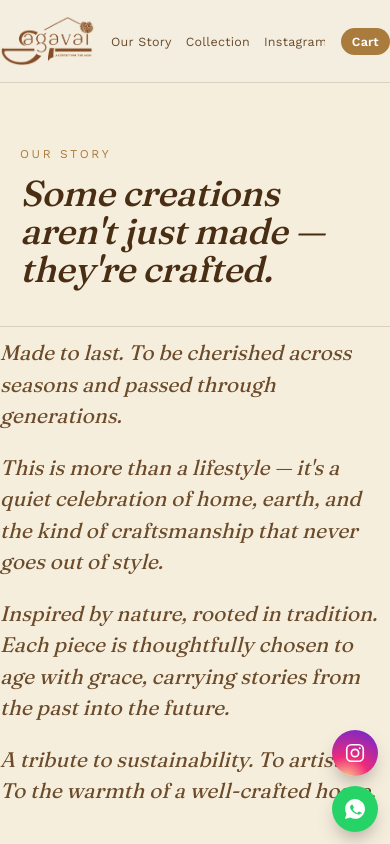
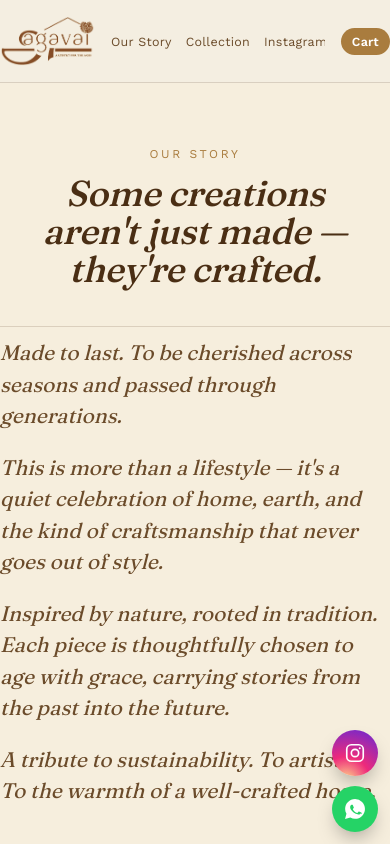
Before and after one commit to mvbinvestor-alt/Agavai-site, a Next.js app: page /about in a window 390 px wide. Shown: the top 844 px of the page. Built offline with nearby package versions, Linux system fonts and the light colour scheme; no server answers.

Commit message:
Center hero content on wider screens (was left-aligned with large empty gap on tablet/laptop)

```diff
--- a/app/globals.css
+++ b/app/globals.css
@@ -141,6 +141,11 @@ button {
 .hero {
   padding: 64px 0 40px;
   border-bottom: 1px solid var(--line);
+  text-align: center;
+}
+
+.hero__actions {
+  justify-content: center;
 }
 
 .hero__eyebrow {
@@ -155,7 +160,7 @@ button {
   font-size: clamp(36px, 6vw, 60px);
   font-style: italic;
   line-height: 1.05;
-  margin: 0 0 18px;
+  margin: 0 auto 18px;
   max-width: 14ch;
 }
 
@@ -164,7 +169,7 @@ button {
   font-size: 17px;
   line-height: 1.6;
   color: var(--ink-soft);
-  margin: 0 0 26px;
+  margin: 0 auto 26px;
 }
 
 .btn {
--- a/app/page.tsx
+++ b/app/page.tsx
@@ -39,7 +39,7 @@ export default async function HomePage() {
             each one sourced, chosen, and placed on the shelf for a home that isn&apos;t
             like anyone else&apos;s. Browse the collection and order straight on WhatsApp.
           </p>
-          <div style={{ display: 'flex', gap: 12, flexWrap: 'wrap' }}>
+          <div className="hero__actions" style={{ display: 'flex', gap: 12, flexWrap: 'wrap' }}>
             <a href="#collection" className="btn">
               Browse the collection
             </a>
```
